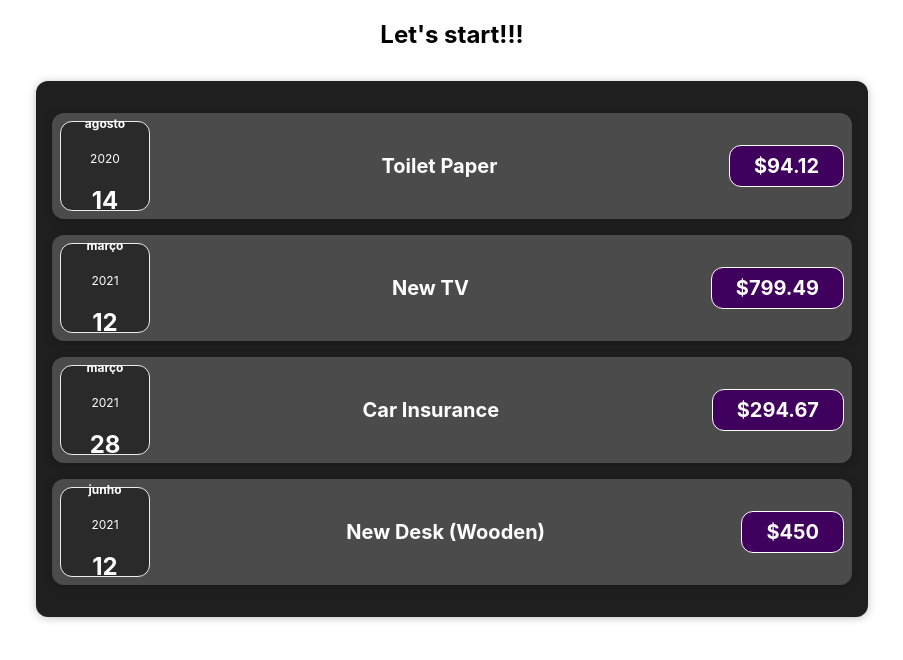
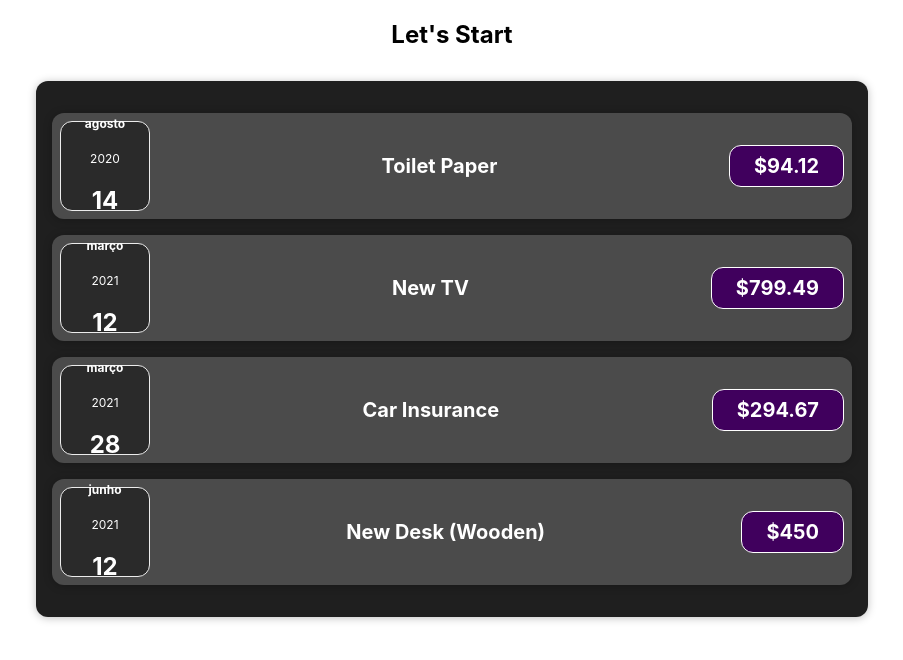
Before and after one commit to Daniel-Lim-Apo/ReactCompleteGuide, a React (Create React App) app in the folder src/reactcompleteguide/: page / in a window 1280 px wide. Shown: the top 660 px of the page, without its empty margins (188-1091 px from the left). Built offline with nearby package versions, Linux system fonts and the light colour scheme.

Commit message:
App.js without React.createElement sample

```diff
--- a/src/reactcompleteguide/src/App.js
+++ b/src/reactcompleteguide/src/App.js
@@ -1,4 +1,3 @@
-import logo from "./logo.svg";
 import "./App.css";
 import Expenses from "./components/Expenses";
 import React from "react";
@@ -26,19 +25,19 @@ function App() {
     },
   ];
 
-  return React.createElement(
-    "div",
-    { className: "App" },
-    React.createElement("h2", {}, "Let's start!!!"),
-    React.createElement(Expenses, { expenses: expenses })
+  // return React.createElement(
+  //   "div",
+  //   { className: "App" },
+  //   React.createElement("h2", {}, "Let's start!!!"),
+  //   React.createElement(Expenses, { expenses: expenses })
+  // );
+
+  return (
+    <div className="App">
+      <h2>Let's Start</h2>
+      <Expenses expenses={expenses} />
+    </div>
   );
-
-  // return (
-  //   <div className="App">
-  //     <h2>Let's Start</h2>
-  //     <Expenses expenses={expenses} />
-  //   </div>
-  // );
 }
 
 export default App;
```
